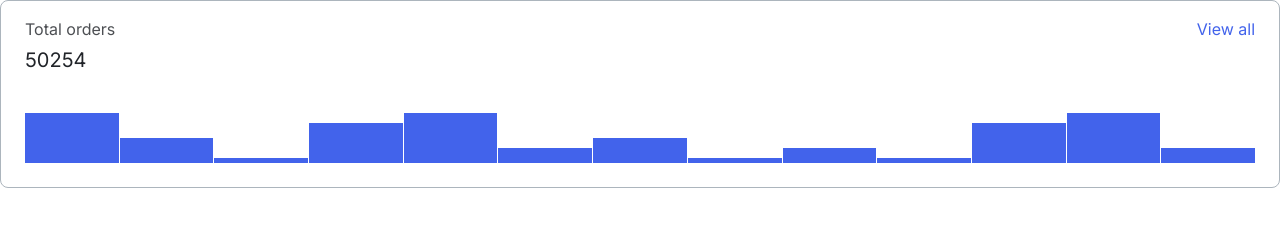
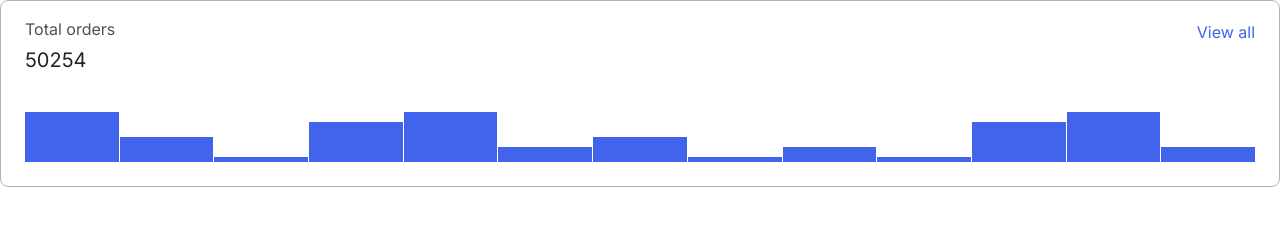
Before and after one commit to js-tasks-ru/htmlcss-20231222_lv-khomyakova, a website: page 04-lection2/01-histogram/index.html in a window 1280 px wide. Drawn offline with Linux system fonts and the light colour scheme.

Commit message:
04-lection2/01 pr fix

```diff
--- a/04-lection2/01-histogram/histogram.css
+++ b/04-lection2/01-histogram/histogram.css
@@ -1,7 +1,7 @@
 .histogram {
     display: flex;
     flex-direction: column;
-    row-gap: 40px;
+    row-gap: 39px;
     background-color: var(--white);
     border: 1px solid var(--grey-3);
     border-radius: 8px;
@@ -15,7 +15,6 @@
 
 .histogram__header {
     display: flex;
-    align-items: baseline;
     justify-content: space-between;
 }
 
@@ -38,6 +37,7 @@
 .histogram__link {
     text-decoration: none;
     color: var(--blue);
+    margin-top: 3px;
 }
 
 .histogram__chart {
```
